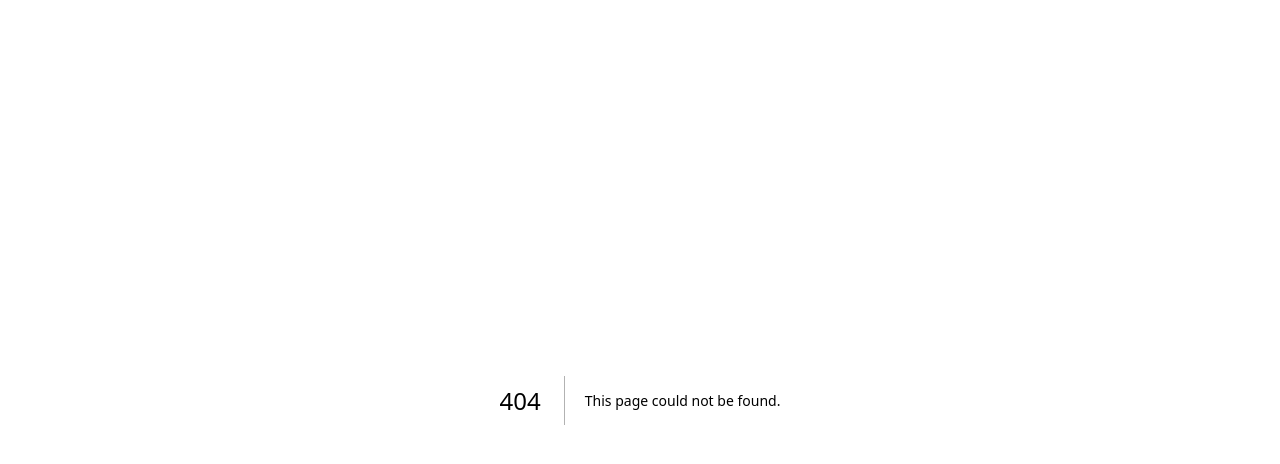
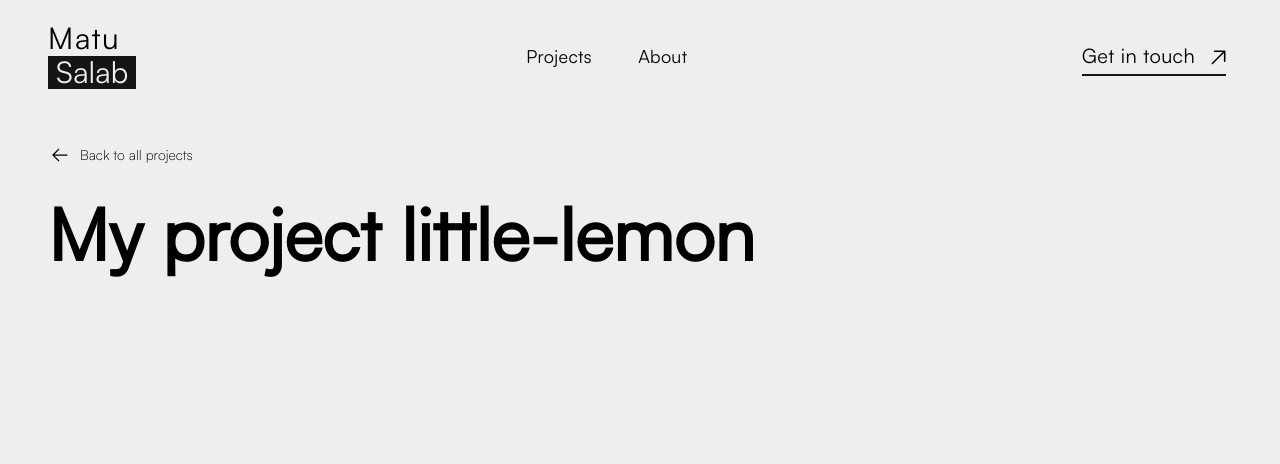
Before and after one commit to matusalab-dev/matusalab.dev, a Next.js app: page /projects/little-lemon in a window 1280 px wide. Before the commit this address had no page. Shown: the top 464 px of the page. Built offline with nearby package versions, Linux system fonts and the light colour scheme.

Commit message:
make the header copyright dynamic

```diff
--- a/app/(freelancing)/freelancing/page.tsx
+++ b/app/(freelancing)/freelancing/page.tsx
@@ -4,6 +4,7 @@ import Footer from "../../components/Footer";
 import Header from "../../components/Header";
 import Projects from "../../components/Projects";
 import Services from "../../components/Services";
+import { HEADER_COPYRIGHT } from "@/app/constants/header";
 
 const Freelancing = () => {
   return (
@@ -11,9 +12,13 @@ const Freelancing = () => {
       <Header
         headerNavBar={NAV_INFO_FREELANCE}
         headerNavBarMobile={NAV_INFO_FREELANCE}
+        headerCopyright={HEADER_COPYRIGHT[1]}
+        navBarRoute={1}
+        selectedTag={1}
+        selectedHeadline={1}
       />
       <Services />
-      <Projects projectRoute="/freelancing/projects" />
+      <Projects />
       <Certifications />
       <Footer availability="for freelance" />
     </div>
--- a/app/components/Header.tsx
+++ b/app/components/Header.tsx
@@ -2,36 +2,47 @@ import Image from "next/image";
 import NavBar from "./nav/NavBar";
 import { SocialIcons } from "./SocialIcons";
 import { NavBarType } from "../constants/navbar";
+import { HeaderCopyTypes } from "../constants/header";
 
 const Header = ({
   headerNavBar,
   headerNavBarMobile,
+  headerCopyright,
+  navBarRoute,
+  selectedTag,
+  selectedHeadline,
 }: {
   headerNavBar: NavBarType[];
   headerNavBarMobile: NavBarType[];
+  headerCopyright: HeaderCopyTypes;
+  navBarRoute: number;
+  selectedTag: number;
+  selectedHeadline: number;
 }) => {
   return (
     <header id="header" className="pb-24 bg-[--color--bg] inverse full-bleed">
       {/* nav-section */}
-      <NavBar navBar={headerNavBar} navBarMobile={headerNavBarMobile} />
+      <NavBar
+        navBar={headerNavBar}
+        navBarMobile={headerNavBarMobile}
+        routeIndex={navBarRoute}
+      />
       {/* hero-section */}
       <section className="sm:max-w-2xl sm:mx-auto lg:max-w-full grid grid-cols-1 gap-x-24 lg:gap-x-36 sm:hero-grid sm:gap-x-16 mt-32 lg:mt-44 space-y-20 lg:space-y-0">
         <div className="sm:col-span-full lg:col-[3/-1] lg:row-[1/-1]">
           <h1 className="text-[3.5rem] leading-none font-bold text-[--color--heading] md:flex md:flex-col md:justify-start md:gap-4 lg:gap-8 xs:text-[17.8vw] md:text-[14vw] lg:text-[10vw] sm:leading-[0.875] ">
             <div className="relative md:flex md:items-start md:justify-start">
               <span className="hidden xs:inline absolute left-1 -top-[0.12rem] xs:left-2 sm:left-3 sm:-top-3 font-normal text-[2.8vw] sm:text-[2.6vw] lg:text-[1.6vw] sm:font-normal tracking-widest">
-                React
+                {headerCopyright.tags[selectedTag]}
               </span>
-              {/* Front-end */}
-              Shopify
+              {headerCopyright.headline[selectedHeadline]}
             </div>
             {/* <ReactIcons /> */}
             <div className=" md:flex md:items-end justify-start">Developer</div>
           </h1>
           <div className="flex flex-col xs:flex-row justify-between gap-6 mt-12">
             <p className="text-lg font-medium text-[--color--grey]  max-w-[37ch]">
-              for small to medium sized business owners who prioritize customer
-              needs and who struggle to build their digital presence.
+              {headerCopyright.description}
             </p>
             <Image
               src="/rotary-star.svg"
--- a/app/components/Projects.tsx
+++ b/app/components/Projects.tsx
@@ -2,7 +2,7 @@ import Image from "next/image";
 import Link from "next/link";
 import { PROJECT_INFO } from "../constants/projects";
 
-const Projects = ({ projectRoute = "/projects" }) => {
+const Projects = () => {
   return (
     <main id="project" className="w-full">
       <div className="  text-black py-20">
@@ -24,7 +24,10 @@ const Projects = ({ projectRoute = "/projects" }) => {
                 alt={projectInfo.title}
                 className=" rounded-[0.1rem] md:transition-[border-radius] md:ease-in-out md:hover:rounded-3xl"
               />
-              <Link href={projectRoute} className="self-start">
+              <Link
+                href={`/projects/${projectInfo.title}`}
+                className="self-start"
+              >
                 <div className="flex flex-col gap-6 md:flex-row justify-between mt-6 text-[--color--grey] text-sm">
                   <div className="flex flex-col">
                     <p className="text-[1rem]">0{++index}</p>
--- a/app/components/nav/MobileNavBar.tsx
+++ b/app/components/nav/MobileNavBar.tsx
@@ -6,10 +6,12 @@ const MobileNavBar = ({
   navBar,
   toggle,
   onToggle,
+  routeIndex,
 }: {
   toggle: boolean;
   onToggle?: () => void;
   navBar: NavBarType[];
+  routeIndex: number;
 }) => {
   return (
     <nav
@@ -37,7 +39,7 @@ const MobileNavBar = ({
           return (
             <li key={++index} className={navInfo.widthStyle} onClick={onToggle}>
               <Link
-                href={navInfo.scrollInto}
+                href={navInfo.scrollInto[routeIndex]}
                 className="hover:tracking-wider transition-[letter-spacing] ease-out duration-100"
               >
                 {navInfo.navTitle}
--- a/app/components/nav/NavBar.tsx
+++ b/app/components/nav/NavBar.tsx
@@ -8,9 +8,11 @@ import useToggle from "@/app/hooks/useToggle";
 const NavBar = ({
   navBar,
   navBarMobile,
+  routeIndex,
 }: {
   navBar: NavBarType[];
   navBarMobile: NavBarType[];
+  routeIndex: number;
 }) => {
   // const [toggle, setToggle] = useState<boolean>(false);
 
@@ -36,7 +38,7 @@ const NavBar = ({
           return (
             <li key={++index} className={navInfo.widthStyle}>
               <Link
-                href={navInfo.scrollInto}
+                href={navInfo.scrollInto[routeIndex]}
                 className="capitalize text-lg font-medium hover:tracking-wider transition-[letter-spacing] ease-out duration-100"
               >
                 {navInfo.navTitle}
@@ -88,6 +90,7 @@ const NavBar = ({
           navBar={navBarMobile}
           toggle={isToggled}
           onToggle={handleIsToggled}
+          routeIndex={routeIndex}
         />
       )}
     </nav>
--- a/app/constants/header.tsx
+++ b/app/constants/header.tsx
@@ -1 +1,20 @@
-export const HeaderCopyright = [{}];
+export interface HeaderCopyTypes {
+  tags: string[];
+  headline: string[];
+  description: string;
+}
+
+export const HEADER_COPYRIGHT: HeaderCopyTypes[] = [
+  {
+    tags: ["React", "Next.js"],
+    headline: ["Front-End", "Shopify"],
+    description:
+      "Hi there! I’m Matusala. I’m a passionate introvert who loves building things with code. As I've grown as a developer, I've worked alongside senior designers and developers who have raised my standards for what’s expected of any web application",
+  },
+  {
+    tags: ["React", "Next.js"],
+    headline: ["Front-End", "Shopify"],
+    description:
+      "for small to medium sized business owners who prioritize customer needs and who struggle to build their digital presence.",
+  },
+];
--- a/app/constants/navbar.tsx
+++ b/app/constants/navbar.tsx
@@ -1,7 +1,7 @@
 export interface NavBarType {
   navTitle: string;
   widthStyle: string;
-  scrollInto: string;
+  scrollInto: string[];
   [key: string]: any;
 }
 
@@ -9,12 +9,12 @@ export const NAV_INFO_HOME: NavBarType[] = [
   {
     navTitle: "projects",
     widthStyle: "w-16",
-    scrollInto: "#project",
+    scrollInto: ["#project", "./#project"],
   },
   {
     navTitle: "about",
     widthStyle: "w-12",
-    scrollInto: "#about",
+    scrollInto: ["#about", "./#about"],
   },
   //   {
   //     navTitle: "contact",
@@ -27,17 +27,17 @@ export const NAV_INFO_FREELANCE: NavBarType[] = [
   {
     navTitle: "projects",
     widthStyle: "w-16",
-    scrollInto: "#project",
+    scrollInto: ["#project", "./#project"],
   },
   {
     navTitle: "services",
     widthStyle: "w-16",
-    scrollInto: "#services",
+    scrollInto: ["#services", "./#services"],
   },
   {
     navTitle: "about",
     widthStyle: "w-12",
-    scrollInto: "#about",
+    scrollInto: ["#about", "./#about"],
   },
   //   {
   //     navTitle: "contact",
--- a/app/constants/projects.tsx
+++ b/app/constants/projects.tsx
@@ -24,7 +24,7 @@ export const PROJECT_INFO: ProjectInfoType[] = [
   {
     title: "loopstudios",
     imgSrc: "/projects-mockup/loopstudios-desktop-preview.jpg",
-    description: "Eye catching Landing page",
+    description: "Eye catching Marketing Landing page",
     type: "Landing page",
     className: "lg:col-[3/-1]",
   },
--- a/app/page.tsx
+++ b/app/page.tsx
@@ -4,11 +4,19 @@ import Projects from "./components/Projects";
 import Certifications from "./components/Certifications";
 import { NAV_INFO_HOME } from "./constants/navbar";
 import Footer from "./components/Footer";
+import { HEADER_COPYRIGHT } from "./constants/header";
 
 export default function Home() {
   return (
     <>
-      <Header headerNavBar={NAV_INFO_HOME} headerNavBarMobile={NAV_INFO_HOME} />
+      <Header
+        headerNavBar={NAV_INFO_HOME}
+        headerNavBarMobile={NAV_INFO_HOME}
+        headerCopyright={HEADER_COPYRIGHT[0]}
+        navBarRoute={0}
+        selectedHeadline={0}
+        selectedTag={0}
+      />
       {/* <Services /> */}
       <Projects />
       <Certifications />
--- /dev/null
+++ b/app/projects/[slug]/page.tsx
@@ -0,0 +1,47 @@
+// const page = ({ params }: { params: { slug: string } }) => {
+//   return <div>My projects{params.slug}</div>;
+// };
+
+import Link from "next/link";
+// import { NAV_INFO_FREELANCE, NAV_INFO_HOME } from "../constants/navbar";
+import Image from "next/image";
+import NavBar from "@/app/components/nav/NavBar";
+import { NAV_INFO_HOME } from "@/app/constants/navbar";
+
+const Projects = ({
+  backLink = "/#project",
+  params,
+}: {
+  backLink: string;
+  params: { slug: string };
+}) => {
+  console.log("slug:", params);
+
+  return (
+    <div className="inverse full-bleed h-screen">
+      <NavBar
+        navBar={NAV_INFO_HOME}
+        navBarMobile={NAV_INFO_HOME}
+        routeIndex={1}
+      />
+      <h1 className="flex justify-center flex-col w-max mr-auto md:mx-right text-center text-4xl md:text-7xl font-[900] mt-8 ">
+        <Link
+          href={backLink}
+          className="text-sm font-thin text-center self-start flex items-center gap-2 mt-2 mb-8 md:mt-6"
+        >
+          <Image
+            src="/projects-mockup/arrow-vector.svg"
+            alt="go to more details"
+            width="12"
+            height="10"
+            className=" sm:w-6 sm:h-3 -rotate-[135deg]"
+          />
+          Back to all projects
+        </Link>
+        {`My project ${params.slug}`}
+      </h1>
+    </div>
+  );
+};
+
+export default Projects;
--- a/app/projects/page.tsx
+++ b/app/projects/page.tsx
@@ -6,7 +6,11 @@ import Image from "next/image";
 const Projects = ({ backLink = "/#project" }: { backLink: string }) => {
   return (
     <div className="inverse full-bleed h-screen">
-      <NavBar navBar={NAV_INFO_HOME} navBarMobile={NAV_INFO_FREELANCE} />
+      <NavBar
+        navBar={NAV_INFO_HOME}
+        navBarMobile={NAV_INFO_HOME}
+        routeIndex={1}
+      />
       <h1 className="flex justify-center flex-col w-max mr-auto md:mx-right text-center text-4xl md:text-7xl font-[900] mt-8 ">
         <Link
           href={backLink}
```
